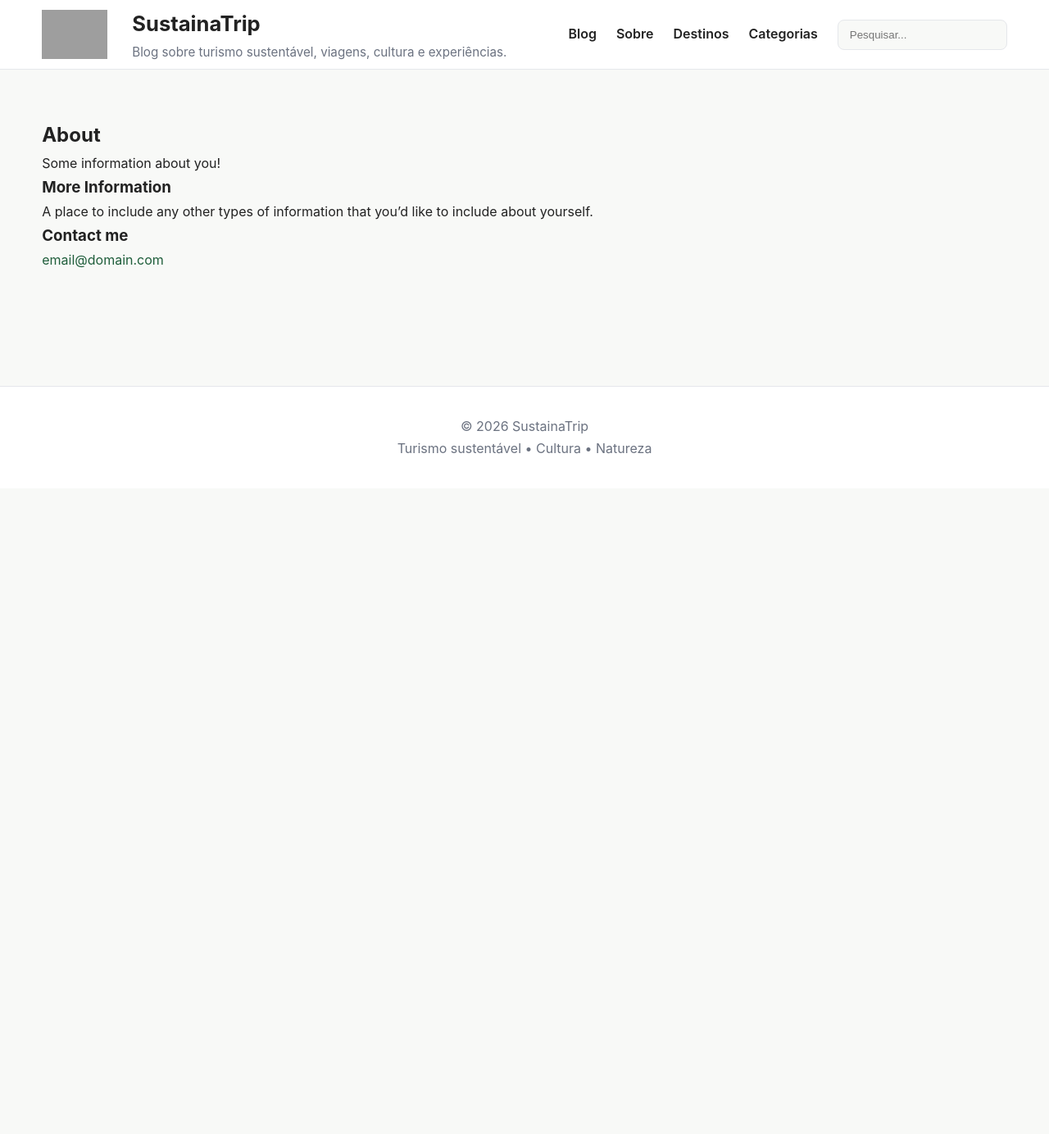
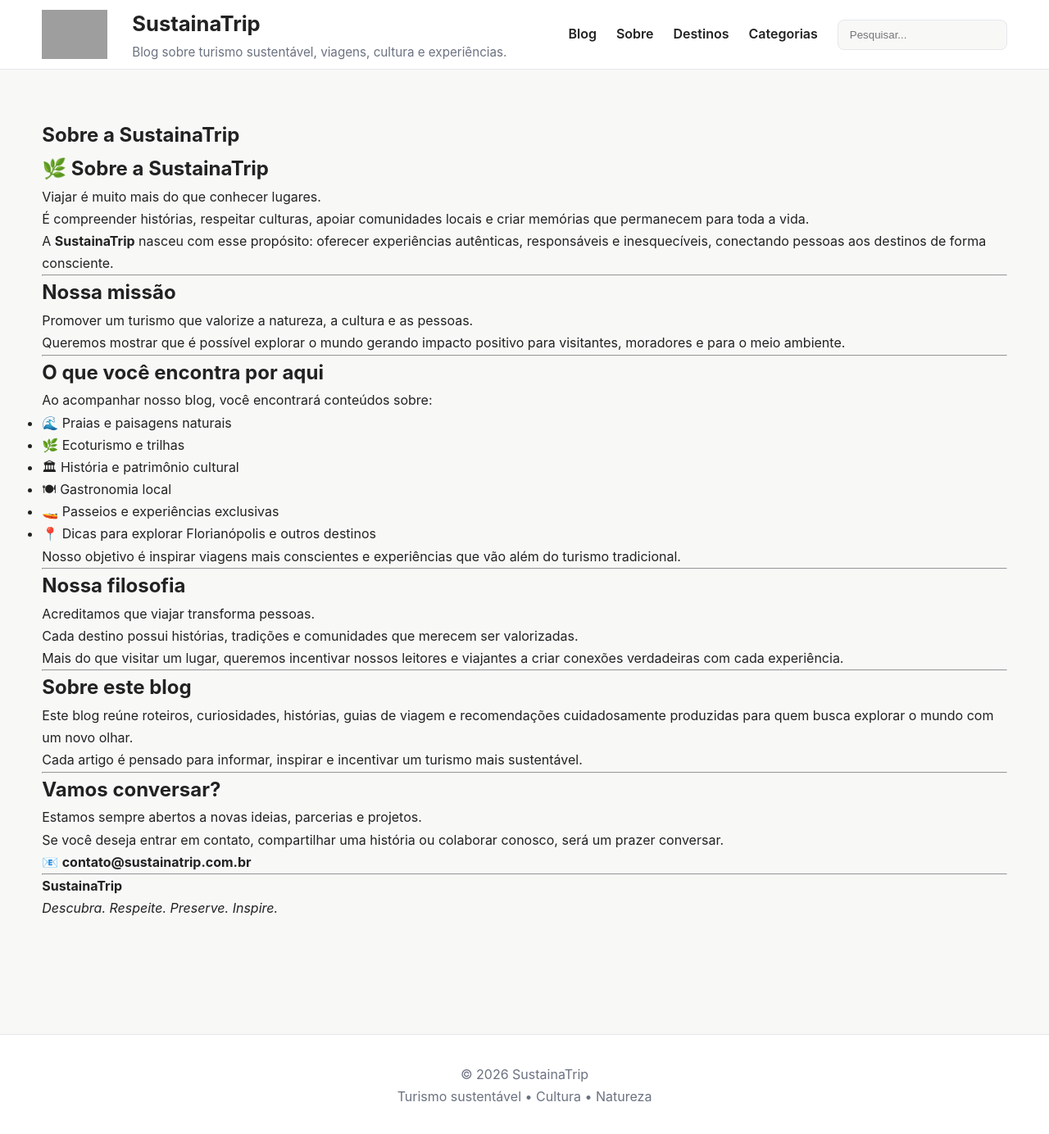
Before and after one commit to sustainatrip/blog, a Jekyll site: the page built from about.md, in a window 1280 px wide and 1388 px high. Shown: the top 1384 px of the window at 82% size. Built offline with Jekyll 4.4.1, drawn with Linux system fonts in a browser that asks for light colours; grey boxes are pictures that could not be loaded.

Commit message:
Atualizar o about.md

```diff
--- a/about.md
+++ b/about.md
@@ -1,15 +1,69 @@
 ---
 layout: page
-title: About
+title: Sobre a SustainaTrip
 permalink: /about/
 ---
 
-Some information about you!
+# 🌿 Sobre a SustainaTrip
 
-### More Information
+Viajar é muito mais do que conhecer lugares.
 
-A place to include any other types of information that you'd like to include about yourself.
+É compreender histórias, respeitar culturas, apoiar comunidades locais e criar memórias que permanecem para toda a vida.
 
-### Contact me
+A **SustainaTrip** nasceu com esse propósito: oferecer experiências autênticas, responsáveis e inesquecíveis, conectando pessoas aos destinos de forma consciente.
 
-[email@domain.com](mailto:email@domain.com)
+---
+
+## Nossa missão
+
+Promover um turismo que valorize a natureza, a cultura e as pessoas.
+
+Queremos mostrar que é possível explorar o mundo gerando impacto positivo para visitantes, moradores e para o meio ambiente.
+
+---
+
+## O que você encontra por aqui
+
+Ao acompanhar nosso blog, você encontrará conteúdos sobre:
+
+- 🌊 Praias e paisagens naturais
+- 🌿 Ecoturismo e trilhas
+- 🏛 História e patrimônio cultural
+- 🍽 Gastronomia local
+- 🚤 Passeios e experiências exclusivas
+- 📍 Dicas para explorar Florianópolis e outros destinos
+
+Nosso objetivo é inspirar viagens mais conscientes e experiências que vão além do turismo tradicional.
+
+---
+
+## Nossa filosofia
+
+Acreditamos que viajar transforma pessoas.
+
+Cada destino possui histórias, tradições e comunidades que merecem ser valorizadas.
+
+Mais do que visitar um lugar, queremos incentivar nossos leitores e viajantes a criar conexões verdadeiras com cada experiência.
+
+---
+
+## Sobre este blog
+
+Este blog reúne roteiros, curiosidades, histórias, guias de viagem e recomendações cuidadosamente produzidas para quem busca explorar o mundo com um novo olhar.
+
+Cada artigo é pensado para informar, inspirar e incentivar um turismo mais sustentável.
+
+---
+
+## Vamos conversar?
+
+Estamos sempre abertos a novas ideias, parcerias e projetos.
+
+Se você deseja entrar em contato, compartilhar uma história ou colaborar conosco, será um prazer conversar.
+
+📧 **contato@sustainatrip.com.br**
+
+---
+
+> **SustainaTrip**
+> *Descubra. Respeite. Preserve. Inspire.*
```
